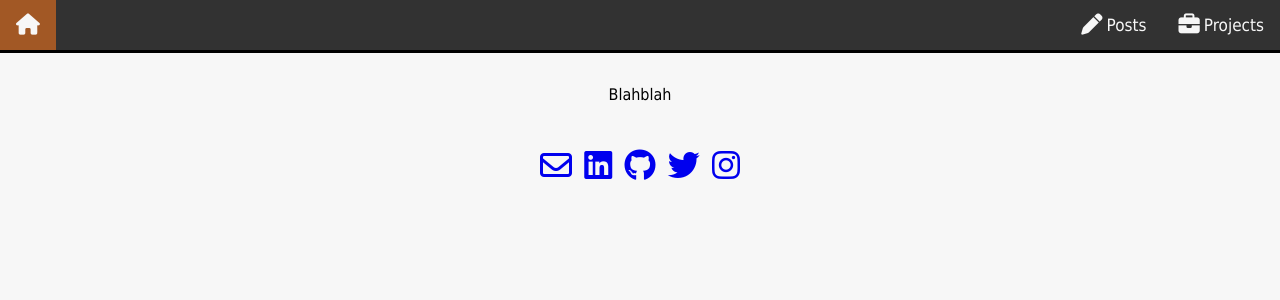
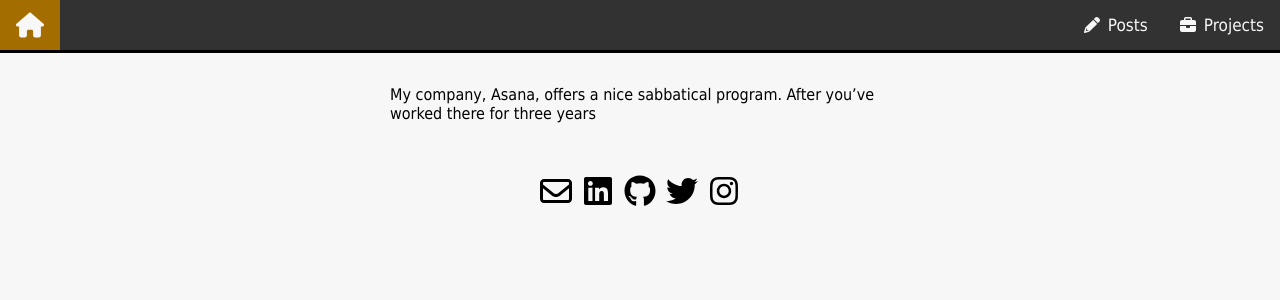
Before and after one commit to phillipyu/phillipyu.github.io, a Jekyll site: the page built from _posts/2022-10-02-sabbatical-reflections.md, in a window 1280 px wide. Shown: the top 300 px of the page. Built offline with Jekyll 4.4.1, drawn with Linux system fonts in a browser that asks for light colours; nearby versions of some CDN libraries; our own code applies the rules of GitHub Pages for plain Markdown files.

Commit message:
used packaged images, switch out the image and minor color tweaks

```diff
--- a/_data/navigation.yaml
+++ b/_data/navigation.yaml
@@ -1,6 +1,6 @@
 - name: Posts
   link: /posts
-  icon: fa-solid fa-pen fa-lg
+  icon: pencil-solid.svg
 - name: Projects
   link: /projects
-  icon: fa-solid fa-briefcase fa-lg
+  icon: briefcase-solid.svg
--- a/_includes/footer.html
+++ b/_includes/footer.html
@@ -1,17 +1,37 @@
 <footer class="social-media">
   <a href="mailto:phillip.yu.1@gmail.com"
-    ><i class="fa-regular fa-envelope fa-2xl"></i
-  ></a>
+    ><img
+      src="/assets/images/envelope-regular.svg"
+      alt="email"
+      height="32px"
+      width="32px"
+  /></a>
   <a href="https://www.linkedin.com/in/phillip-yu/"
-    ><i class="fa-brands fa-linkedin fa-2xl"></i
-  ></a>
+    ><img
+      src="/assets/images/linkedin.svg"
+      alt="linkedin"
+      height="32px"
+      width="32px"
+  /></a>
   <a href="https://github.com/phillipyu"
-    ><i class="fa-brands fa-github fa-2xl"></i
-  ></a>
+    ><img
+      src="/assets/images/github.svg"
+      alt="github"
+      height="32px"
+      width="32px"
+  /></a>
   <a href="https://twitter.com/yu_phillip"
-    ><i class="fa-brands fa-twitter fa-2xl"></i
-  ></a>
+    ><img
+      src="/assets/images/twitter.svg"
+      alt="twitter"
+      height="32px"
+      width="32px"
+  /></a>
   <a href="https://www.instagram.com/yu_phillip/"
-    ><i class="fa-brands fa-instagram fa-2xl"></i
-  ></a>
+    ><img
+      src="/assets/images/instagram.svg"
+      alt="instagram"
+      height="32px"
+      width="32px"
+  /></a>
 </footer>
--- a/_includes/navigation.html
+++ b/_includes/navigation.html
@@ -1,8 +1,21 @@
 <nav class="topbar">
-    <a href="/" class="tab-home {% if page.url == "/" %}current{% endif %}"><i class="fa-solid fa-house fa-lg"></i></a>
+    <a href="/" class="tab-home {% if page.url == "/" %}current{% endif %}"
+    ><img
+      src="/assets/images/house-solid.svg"
+      alt="twitter"
+      height="28px"
+      width="28px"
+      class="tab-icon"
+  /></a>
     {% for item in site.data.navigation %}
         <a href="{{ item.link }}" {% if page.url == item.link %}class="current"{% endif %}>
             <i class="{{ item.icon }}"></i>
+            <img
+                src="/assets/images/{{item.icon}}"
+                height="16px"
+                width="16px"
+                class="tab-icon"
+            />
             <div class="tab-name">{{ item.name }}</div>
         </a>
   {% endfor %}
--- a/_layouts/default.html
+++ b/_layouts/default.html
@@ -4,10 +4,6 @@
     <meta charset="utf-8" />
     <title>{{ page.title }}</title>
     <link rel="stylesheet" href="/assets/css/styles.css" />
-    <script
-      src="https://kit.fontawesome.com/ee52b78a8c.js"
-      crossorigin="anonymous"
-    ></script>
   </head>
   <body>
     {% include navigation.html %}
--- a/_posts/2022-10-02-sabbatical-reflections.md
+++ b/_posts/2022-10-02-sabbatical-reflections.md
@@ -5,4 +5,4 @@
 categories: testing
 ---
 
-Blahblah
+My company, Asana, offers a nice sabbatical program. After you've worked there for three years
--- a/_sass/main.scss
+++ b/_sass/main.scss
@@ -1,7 +1,9 @@
 $text-color: rgb(0, 0, 0);
-$almost-white: rgb(247, 247, 247);
+$almost-white: #f7f7f7;
+$almost-white-filter: invert(100%) sepia(35%) saturate(0%) hue-rotate(349deg)
+  brightness(104%) contrast(94%); // computed using https://codepen.io/sosuke/pen/Pjoqqp
 $gray: rgb(50, 50, 50);
-$headshot-brown: rgb(162, 88, 37);
+$headshot-brown: rgb(164, 109, 0);
 
 body {
   color: $text-color;
@@ -62,8 +64,13 @@
   }
 }
 
+// I colored the SVGs following this answer: https://stackoverflow.com/a/53336754
+.tab-icon {
+  filter: $almost-white-filter;
+}
+
 .tab-name {
-  padding-left: 4px;
+  padding-left: 8px;
 }
 
 .tab-home {
```
Also changed, not shown: README.md, assets/images/briefcase-solid.svg (added), assets/images/envelope-regular.svg (added), assets/images/github.svg (added), assets/images/house-solid.svg (added), assets/images/instagram.svg (added), assets/images/linkedin.svg (added), assets/images/pencil-solid.svg (added), assets/images/twitter.svg (added), 1 other file.
